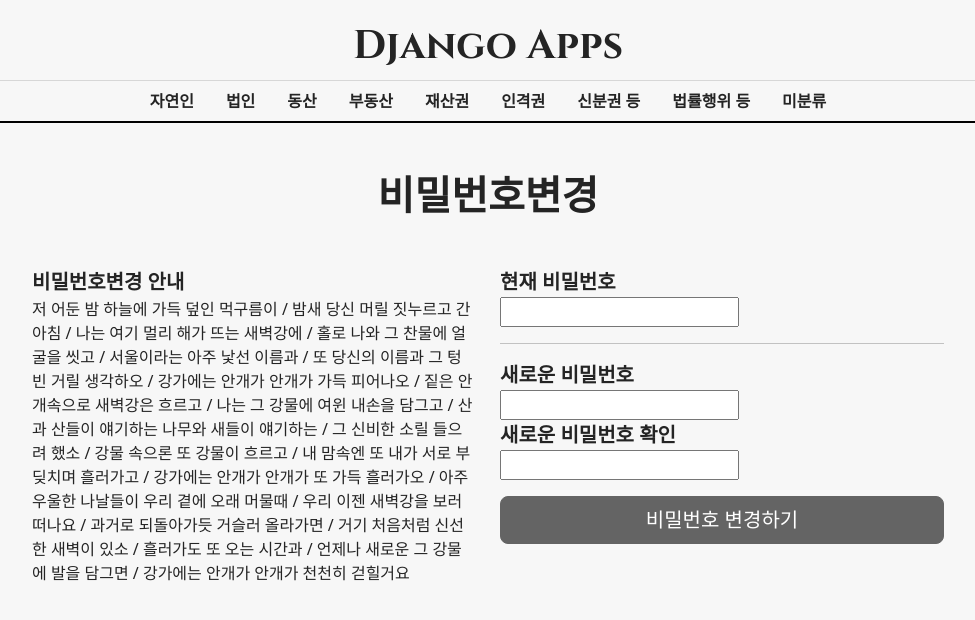
After one commit to ohyucheol/DjangoModels, a Django app: template templates/a00/change-password.html in a window 1280 px wide. The commit adds this page. Shown: the top 620 px of the page, without its empty margins (152-1127 px from the left). Run offline with Django 3.2, Linux system fonts and the light colour scheme; the template is opened without the code that fills it, so the values that code supplies are empty, except form fields; tables that the repository leaves empty hold one stand-in row (values such as "Sample post"); form fields are guessed from the names that the template uses; some libraries are stand-ins or nearby versions.

Commit message:
A00 basic functions are complete

```diff
--- a/a00/urls.py
+++ b/a00/urls.py
@@ -8,6 +8,6 @@
     path('signup/', views.signup, name='signup'),
     path('signin/', views.signin, name='signin'),
     path('signout/', views.signout, name='signout'),
-    # path('change-username', views.change_username, name='changeusername'),
-    # path('change-password', views.change_password, name='changepassword')
+    path('change-username', views.change_username, name='change-username'),
+    path('change-password', views.change_password, name='change-password')
 ]
--- /dev/null
+++ b/templates/a00/change-password.html
@@ -0,0 +1,79 @@
+<!doctype html>
+<html>
+  <head>
+    <meta charset="utf-8">
+    <meta name="viewport" content="width=device-width, initial-scale=1">
+    <title>a00</title>
+    <link href="https://cdn.jsdelivr.net/npm/bootstrap@5.2.0/dist/css/bootstrap.min.css" rel="stylesheet" integrity="sha384-gH2yIJqKdNHPEq0n4Mqa/HGKIhSkIHeL5AyhkYV8i59U5AR6csBvApHHNl/vI1Bx" crossorigin="anonymous">
+    <script src="https://cdn.jsdelivr.net/npm/bootstrap@5.2.0/dist/js/bootstrap.bundle.min.js" integrity="sha384-A3rJD856KowSb7dwlZdYEkO39Gagi7vIsF0jrRAoQmDKKtQBHUuLZ9AsSv4jD4Xa" crossorigin="anonymous"></script>
+    <link rel="stylesheet" href="https://cdn.jsdelivr.net/npm/bootstrap-icons@1.9.1/font/bootstrap-icons.css">
+    <style>
+      @import url('https://fonts.googleapis.com/css2?family=Cinzel:wght@700&display=swap');
+      body{background-color: rgb(247,247,247); filter:grayscale(100%);}
+      .title{font-family: Cinzel, serif;}
+      .navbar{border-top: 1px solid rgb(215,215,215); border-bottom: 2px solid rgb(0,0,0); white-space:nowrap; overflow: auto; -ms-overflow-style: none;}
+      .navbar::-webkit-scrollbar{display: none;}
+    </style>
+  </head>
+  <body>
+
+    <div class="container-fluid text-center mt-3">
+      <div class="title fs-1 fw-bold">Django Apps</div>
+    </div>
+
+    <div class="container-fluid mt-1">
+      <nav class="navbar navbar-expand justify-content-center p-1">
+        <ul class="navbar-nav fw-bold">
+          <li class="nav-item"><a class="nav-link text-dark px-3 py-1" href="#">자연인</a></li>
+          <li class="nav-item"><a class="nav-link text-dark px-3 py-1" href="#">법인</a></li>
+          <li class="nav-item"><a class="nav-link text-dark px-3 py-1" href="#">동산</a></li>
+          <li class="nav-item"><a class="nav-link text-dark px-3 py-1" href="#">부동산</a></li>
+          <li class="nav-item"><a class="nav-link text-dark px-3 py-1" href="#">재산권</a></li>
+          <li class="nav-item"><a class="nav-link text-dark px-3 py-1" href="#">인격권</a></li>
+          <li class="nav-item"><a class="nav-link text-dark px-3 py-1" href="#">신분권 등</a></li>
+          <li class="nav-item"><a class="nav-link text-dark px-3 py-1" href="#">법률행위 등</a></li>
+          <li class="nav-item"><a class="nav-link text-dark px-3 py-1" href="#">미분류</a></li>
+        </ul>
+      </nav>
+    </div>
+
+    <div class="container-fluid mt-5 w-75">
+      <h1 class="h1 mb-5 fw-bold text-center">비밀번호변경</h1>
+      <div class="row m-auto">
+        <div class="col-12 col-xl-6">
+          <label class="fs-5 fw-semibold">비밀번호변경 안내</label>
+          <p>저 어둔 밤 하늘에 가득 덮인 먹구름이 / 밤새 당신 머릴 짓누르고 간 아침 / 나는 여기 멀리 해가 뜨는 새벽강에 / 홀로 나와 그 찬물에 얼굴을 씻고 / 서울이라는 아주 낯선 이름과 / 또 당신의 이름과 그 텅빈 거릴 생각하오 / 강가에는 안개가 안개가 가득 피어나오 / 짙은 안개속으로 새벽강은 흐르고 / 나는 그 강물에 여윈 내손을 담그고 / 산과 산들이 얘기하는 나무와 새들이 얘기하는 / 그 신비한 소릴 들으려 했소 / 강물 속으론 또 강물이 흐르고 / 내 맘속엔 또 내가 서로 부딪치며 흘러가고 / 강가에는 안개가 안개가 또 가득 흘러가오 / 아주 우울한 나날들이 우리 곁에 오래 머물때 / 우리 이젠 새벽강을 보러 떠나요 / 과거로 되돌아가듯 거슬러 올라가면 / 거기 처음처럼 신선한 새벽이 있소 / 흘러가도 또 오는 시간과 / 언제나 새로운 그 강물에 발을 담그면 / 강가에는 안개가 안개가 천천히 걷힐거요</p>
+        </div>
+        <div class="col-12 col-xl-6">
+          <form action="{% url 'a00:change-password' %}" method="POST">
+            {% csrf_token %}
+            <label for="password" class="fs-5 fw-semibold">현재 비밀번호</label>
+            <div class="input-group input-group-lg">
+              {{ form.current_password }}
+            </div>
+            <hr/>
+            <label for="password" class="fs-5 fw-semibold">새로운 비밀번호</label>
+            <div class="input-group input-group-lg">
+              {{ form.password }}
+            </div>
+
+            <label for="password-repeat" class="fs-5 fw-semibold">새로운 비밀번호 확인</label>
+            <div class="input-group input-group-lg">
+              {{ form.password2 }}
+            </div>
+
+            {% if message %}
+            <div class="alert alert-danger" role="alert">
+              <i class="bi bi-exclamation-diamond"></i>
+              {{ message }}
+            </div>
+            {% endif %}
+
+            <button class="w-100 btn btn-lg btn-primary mt-3" type="submit">비밀번호 변경하기</button>
+          </form>
+        </div>
+      </div>
+    </div>
+
+  </body>
+</html>
--- a/templates/a00/index.html
+++ b/templates/a00/index.html
@@ -53,8 +53,10 @@
       <ul class="list-group list-group-flush mb-3">
         <li class="list-group-item"><a href="{% url 'a00:index' %}">첫 화면(index)</a></li>
         <li class="list-group-item"><a href="{% url 'a00:signin' %}">로그인(signin)</a></li>
+        <li class="list-group-item"><a href="{% url 'a00:signout' %}">로그아웃(signout)</a></li>
         <li class="list-group-item"><a href="{% url 'a00:signup' %}">회원가입(signup)</a></li>
-        <li class="list-group-item"><a href="{% url 'a00:signout' %}">회원가입(signout)</a></li>
+        <li class="list-group-item"><a href="{% url 'a00:change-username' %}">이메일 변경(change-username)</a></li>
+        <li class="list-group-item"><a href="{% url 'a00:change-password' %}">비밀번호 변경(change-password)</a></li>
       </ul>
 
       <h2 class="h2">Status</h2>
```
Also changed, not shown: a00/forms.py (+10 -0 lines), a00/views.py (+68 -1 lines), templates/a00/change-username.html (added, +80 -0 lines).
